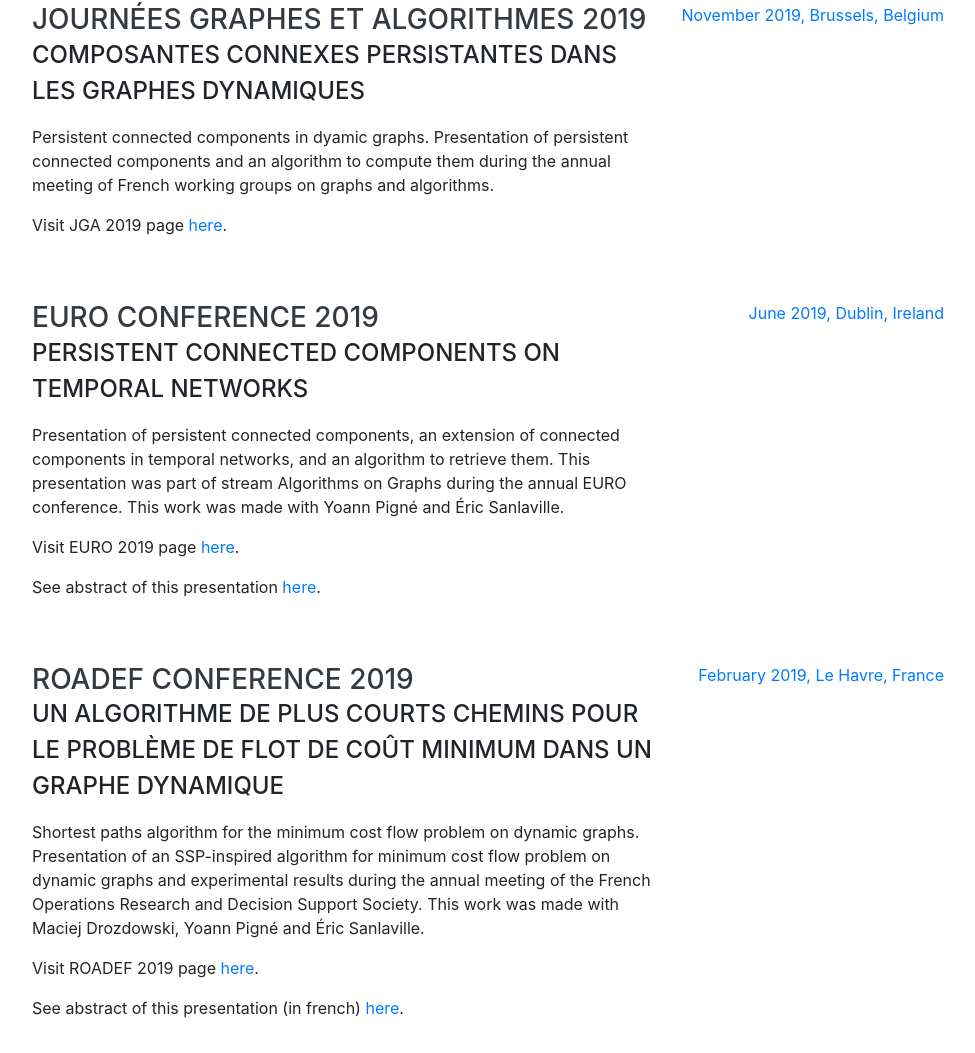
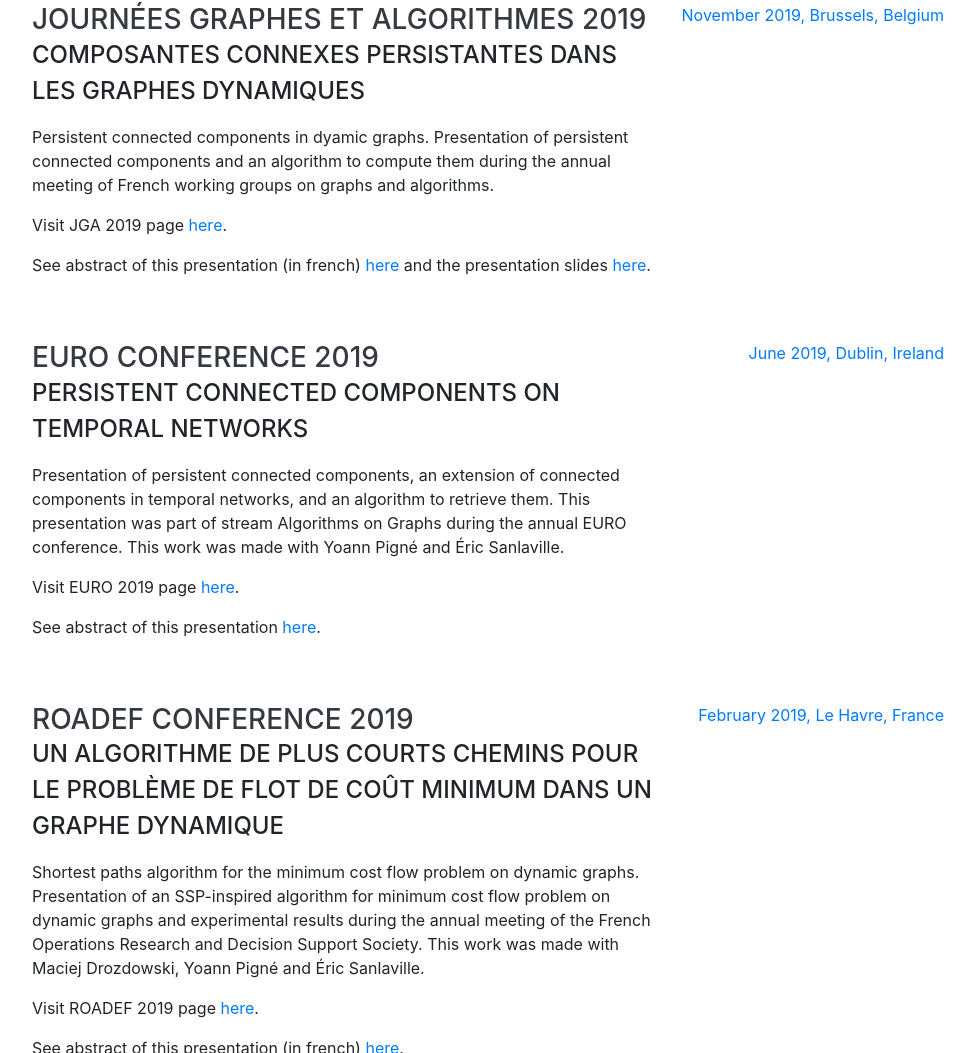
Before and after one commit to mathildevernet/mathildevernet.github.io, a website with bundled scripts: page index.html in a window 1280 px wide. Shown: the part 1733-2786 px from the top of the page, without its empty margins (288-1263 px from the left). Built offline with nearby package versions, Linux system fonts and the light colour scheme; a web font is replaced by a local one.

Commit message:
update confs

```diff
--- a/index.html
+++ b/index.html
@@ -111,6 +111,19 @@
         </div>
 
 
+<!--        <div class="resume-item d-flex flex-column flex-md-row justify-content-between mb-5">
+          <div class="resume-content">
+            <h3 class="mb-0">ROADEF Conference 2020</h3>
+            <div class="subheading mb-3">Détection de composantes connexes persistantes non dominées dans un graphe dynamique</div>
+            <p>Non-dominated Persistent Connected Components Detection in Dynamic Graphs. Presentation of persistent connected components and a polynomial algorithm to detect the non-dominated ones in a dynamic graph and experimental results during the annual meeting of the French Operations Research and Decision Support Society. This work was made with Yoann Pigné and Éric Sanlaville.</p>
+            <p>Visit ROADEF 2020 page <a href="https://roadef2020.sciencesconf.org/" target="_blank">here</a>.</p>
+            <p>See abstract of this presentation (in french) <a href="https://roadef2019.univ-lehavre.fr/programme/ROADEF2019_submissions/ROADEF2019_paper_136.pdf" target="_blank">here</a>.</p>
+          </div>
+          <div class="resume-date text-md-right">
+            <span class="text-primary">February 2020, Montpellier, France</span>
+          </div>
+        </div>-->
+
       </div>
 
     </section>
@@ -127,7 +140,7 @@
             <div class="subheading mb-3">Composantes connexes persistantes dans les graphes dynamiques</div>
             <p>Persistent connected components in dyamic graphs. Presentation of persistent connected components and an algorithm to compute them during the annual meeting of French working groups on graphs and algorithms.</p>
             <p>Visit JGA 2019 page <a href="http://di.ulb.ac.be/algo/jga2019/Main/HomePage" target="_blank">here</a>.</p>
-            <!--<p>See abstract of this presentation (in french) <a href="https://roadef2019.univ-lehavre.fr/programme/ROADEF2019_submissions/ROADEF2019_paper_136.pdf" target="_blank">here</a>.</p>-->
+            <p>See abstract of this presentation (in french) <a href="http://di.ulb.ac.be/algo/jga2019/booklet.pdf#page=11" target="_blank">here</a> and the presentation slides <a href="http://di.ulb.ac.be/algo/jga2019/vernet.pdf" target="_blank">here</a>.</p>
           </div>
           <div class="resume-date text-md-right">
             <span class="text-primary">November 2019, Brussels, Belgium</span>
@@ -150,8 +163,7 @@
         <div class="resume-item d-flex flex-column flex-md-row justify-content-between mb-5">
           <div class="resume-content">
             <h3 class="mb-0">ROADEF Conference 2019</h3>
-            <div class="subheading mb-3">Un algorithme de plus courts chemins pour le problème de
-flot de coût minimum dans un graphe dynamique</div>
+            <div class="subheading mb-3">Un algorithme de plus courts chemins pour le problème de flot de coût minimum dans un graphe dynamique</div>
             <p>Shortest paths algorithm for the minimum cost flow problem on dynamic graphs. Presentation of an SSP-inspired algorithm for minimum cost flow problem on dynamic graphs and experimental results during the annual meeting of the French Operations Research and Decision Support Society. This work was made with Maciej Drozdowski, Yoann Pigné and Éric Sanlaville.</p>
             <p>Visit ROADEF 2019 page <a href="https://roadef2019.univ-lehavre.fr/" target="_blank">here</a>.</p>
             <p>See abstract of this presentation (in french) <a href="https://roadef2019.univ-lehavre.fr/programme/ROADEF2019_submissions/ROADEF2019_paper_136.pdf" target="_blank">here</a>.</p>
```
